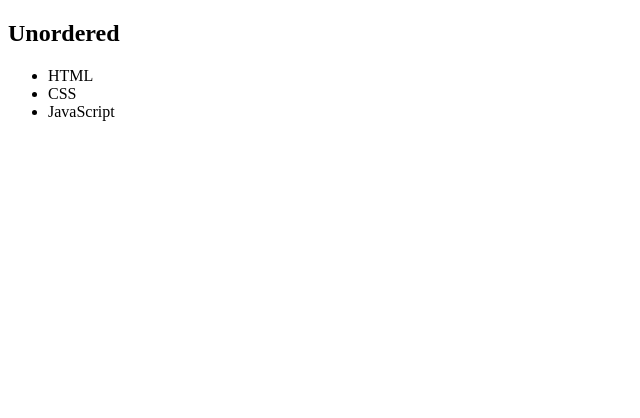
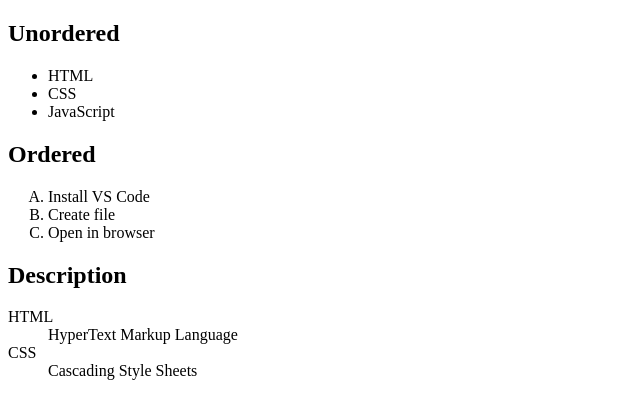
Before and after one commit to sachin08kumar/WDW_0358, a plain HTML site: page Assignments/Assignment-05.html in a window 1280 px wide. Shown: the whole page, without its empty margins (0-640 px from the left). Drawn offline with Linux system fonts and the light colour scheme.

Commit message:
Completed - 05

```diff
--- a/Assignments/Assignment-05.html
+++ b/Assignments/Assignment-05.html
@@ -11,3 +11,22 @@
         <li>CSS</li>
         <li>JavaScript</li>
     </ul>
+
+    <h2>Ordered</h2>
+    <ol type="A">
+        <li>Install VS Code</li>
+        <li>Create file</li>
+        <li>Open in browser</li>
+    </ol>
+
+    <h2>Description</h2>
+    <dl>
+        <dt>HTML</dt>
+        <dd>HyperText Markup Language</dd>
+
+        <dt>CSS</dt>
+        <dd>Cascading Style Sheets</dd>
+    </dl>
+
+</body>
+</html>
```
